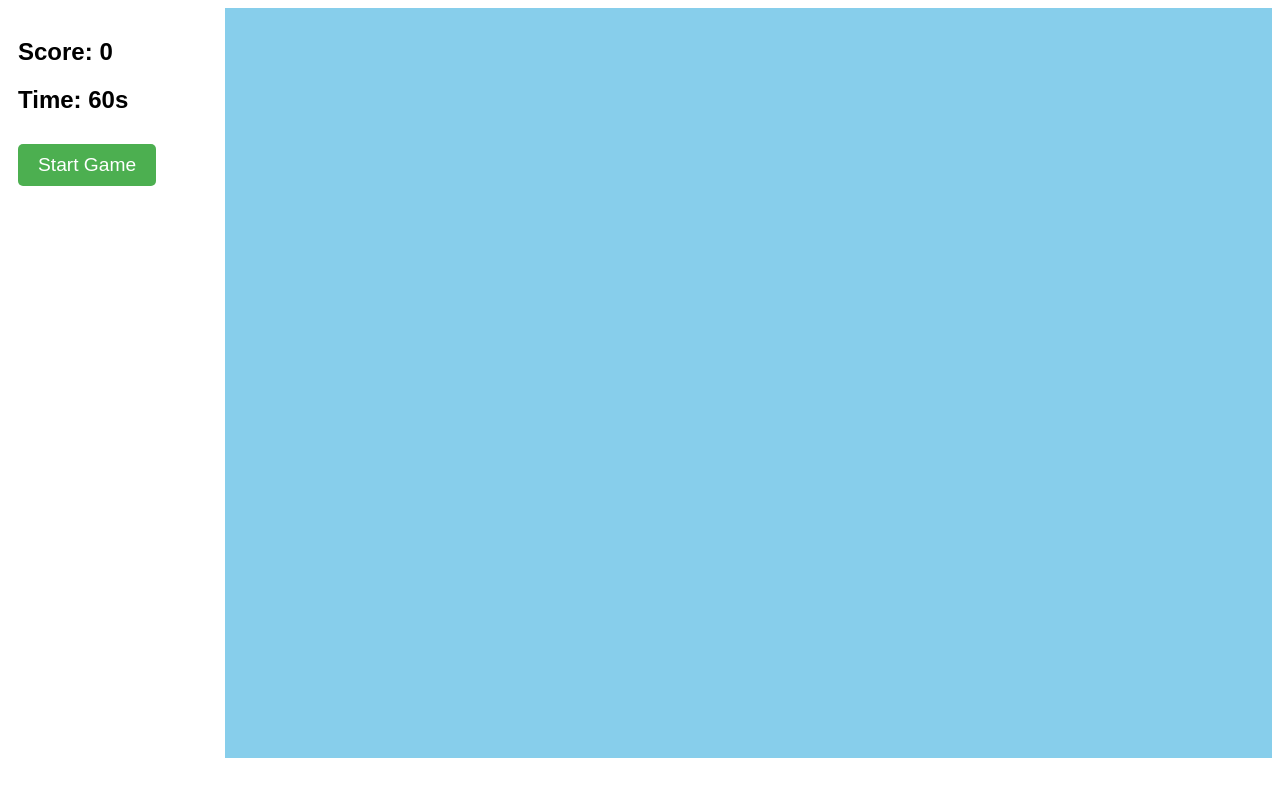
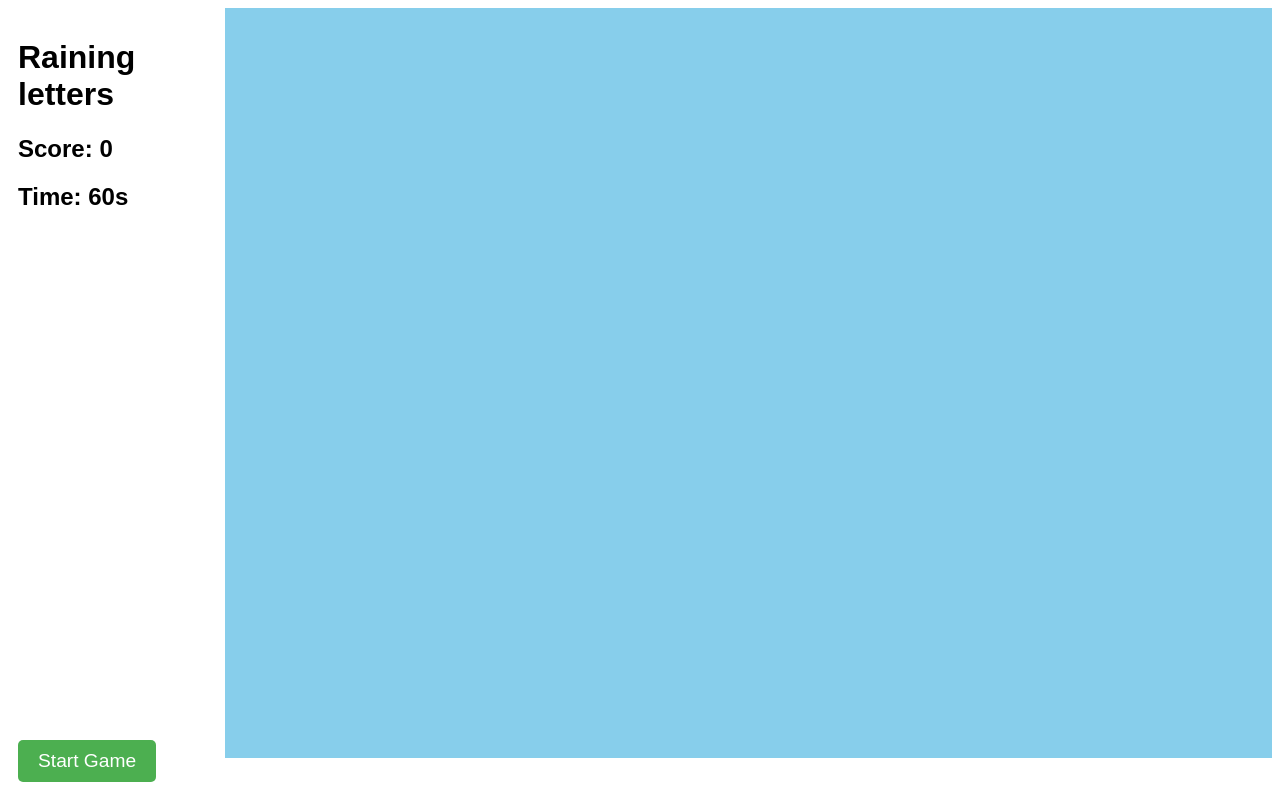
Before and after one commit to lunchboxer/raining-letters-game, a SvelteKit app: page / in a window 1280 px wide. Built offline with nearby package versions, Linux system fonts and the light colour scheme.

Commit message:
style so kids can start game on board

```diff
--- a/src/routes/+page.svelte
+++ b/src/routes/+page.svelte
@@ -184,17 +184,21 @@
 </script>
 
 <div class="game-container">
-  <div class="words-list">
+  <div class="sidebar">
+    <div class="info">
+      <h1>Raining letters</h1>
       <h2>Score: {score}</h2>
       <h2>Time: {Math.ceil(timeRemaining)}s</h2>
+    </div>
+    <div class="controls-container">
       {#if !gameStarted && !gameOver}
         <button on:click={startGame}>Start Game</button>
       {/if}
       {#if gameOver}
         <h2>Game Over!</h2>
-      <p>Final Score: {score}</p>
         <button on:click={startGame}>Play Again</button>
       {/if}
+    </div>
   </div>
 
   <div class="game-board" bind:this={gameBoard}>
@@ -211,6 +215,12 @@
         {raindrop.letter}
       </div>
     {/each}
+    {#if gameOver}
+      <div class="final-score">
+        <p>Final Score: {score}</p>
+      </div>
+    {/if}
+
     {#if gameStarted && !gameOver}
       <div class="current-word">
         {#each currentWord.split("") as letter, index}
@@ -231,9 +241,12 @@
     height: calc(100vh - 1rem);
   }
 
-  .words-list {
+  .sidebar {
     width: 200px;
     padding: 10px;
+    display: flex;
+    flex-direction: column;
+    justify-content: space-between;
   }
 
   .game-board {
@@ -257,6 +270,21 @@
     justify-content: center;
     font-size: 3rem;
     cursor: pointer;
+  }
+
+  .final-score {
+    background: #fff;
+    position: absolute;
+    left: 50%;
+    top: 50%;
+    transform: translate(-50%, -50%);
+    font-size: 3rem;
+    color: #000;
+    text-align: center;
+  }
+  .final-score p {
+    margin: 0;
+    padding: 1rem 2rem;
   }
 
   .current-word {
```
Lines whose indentation alone changed are shown as unchanged.
